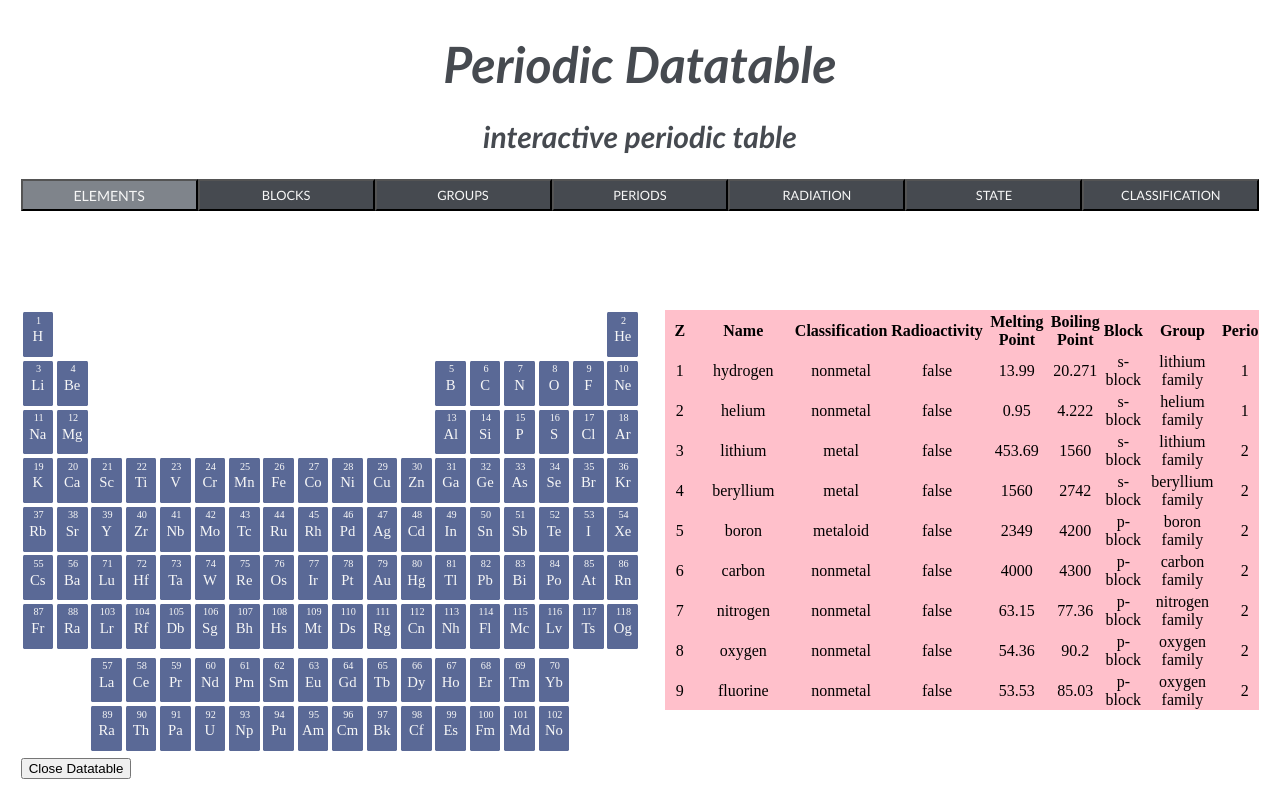
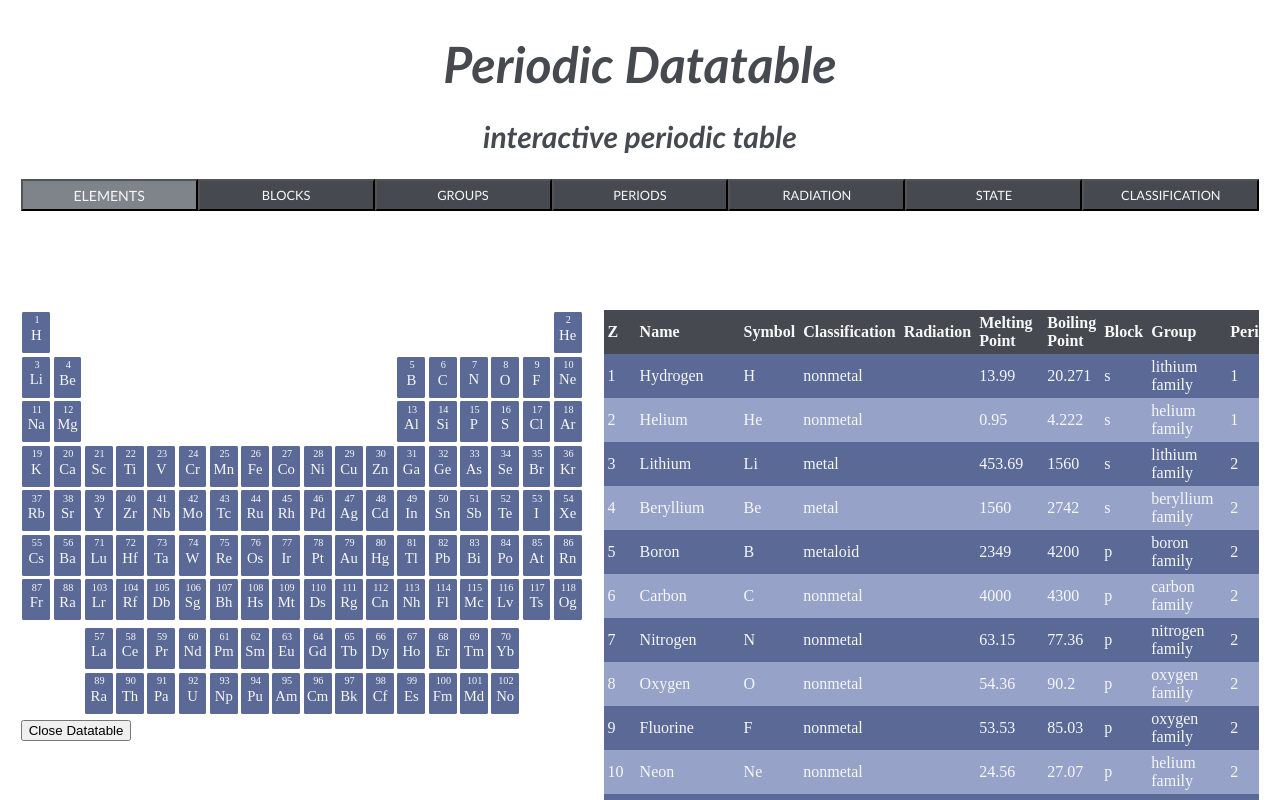
Before and after one commit to EKrionasLamprou/periodic-datatable, an Angular app in the folder periodic-datatable/: page / in a window 1280 px wide. Shown: the top 800 px of the page. Built offline with nearby package versions, Linux system fonts and the light colour scheme; no server answers.

Commit message:
datatable.component sass.

```diff
--- a/periodic-datatable/src/app/components/chemical-element/chemical-element.component.sass
+++ b/periodic-datatable/src/app/components/chemical-element/chemical-element.component.sass
@@ -74,7 +74,7 @@ $font: 'Times New Roman', Times, serif
     box-shadow: 0 0 50px $tile-colour-selected
 
 .disabled
-    background: #d6d1d8
+    background: $tile-colour-disabled
 
 .state-solid
     background: $tile-colour-state-solid
--- a/periodic-datatable/src/app/components/chemical-element/chemical-element.component.ts
+++ b/periodic-datatable/src/app/components/chemical-element/chemical-element.component.ts
@@ -56,7 +56,7 @@ export class ChemicalElementComponent extends ElementalComponent {
 
     const getBlocksHtmlClass = (): string => {
       let blocksClass: string = ''
-      blocksClass += `${this.element.block.name}`
+      blocksClass += `${this.element.block.name}-block`
       if (this.elementSelector.selectedElement?.block === this.element.block) {
         blocksClass += ' highlighted'
       }
--- a/periodic-datatable/src/app/components/datatable/datatable.component.html
+++ b/periodic-datatable/src/app/components/datatable/datatable.component.html
@@ -4,8 +4,9 @@
             <tr>
                 <th>Z</th>
                 <th>Name</th>
+                <th>Symbol</th>
                 <th>Classification</th>
-                <th>Radioactivity</th>
+                <th>Radiation</th>
                 <th>Melting Point</th>
                 <th>Boiling Point</th>
                 <th>Block</th>
@@ -16,9 +17,10 @@
         <tbody>
             <tr *ngFor="let element of getElements()">
                 <td class="cell">{{element.atomicNumber}}</td>
-                <td class="cell">{{element.name}}</td>
+                <td class="cell">{{element.name | titlecase}}</td>
+                <td class="cell">{{element.symbol}}</td>
                 <td class="cell">{{getElementClassification(element.classification)}}</td>
-                <td class="cell">{{element.isRadioactive}}</td>
+                <td class="cell">{{element.isRadioactive ? '☢' : ''}}</td>
                 <td class="cell">{{element.meltingPoint}}</td>
                 <td class="cell">{{element.boilingPoint}}</td>
                 <td class="cell">{{element.block.name}}</td>
--- a/periodic-datatable/src/app/components/datatable/datatable.component.sass
+++ b/periodic-datatable/src/app/components/datatable/datatable.component.sass
@@ -1,9 +1,33 @@
+@import ../../../styles/colours
+
 .container
-    background: pink
-    margin-left: 4%
-    height: 50vh
+    display: flex
+    margin-left: 3%
+    height: 45rem
     overflow-y: scroll
 
-    td
-        //padding: 0 1%
-        text-align: center
+table
+    position: relative
+    text-align: left
+    color: $text-colour
+    border-collapse: collapse
+
+th, td
+    padding: 0.25rem
+
+th
+    position: sticky
+    top: 0
+    background: $navbar-button-colour
+    box-shadow: 0 2px 2px 1px $modal-text-colour
+
+tr
+    background: $tile-colour
+
+tr:nth-child(even)
+    background: $tile-colour-stripe
+
+tr:hover
+    background: $tile-colour-selected
+    box-shadow: 0 0 50px $tile-colour-selected
+    color: $modal-text-colour
--- a/periodic-datatable/src/app/components/tooltip/tooltip.component.ts
+++ b/periodic-datatable/src/app/components/tooltip/tooltip.component.ts
@@ -135,7 +135,7 @@ export class TooltipComponent implements OnInit {
         this.getBackgroundText = (): string => this.element!.period.index.toString()
         break
       case 'blocks':
-        this.getTitle = (): string => this.element!.block.name
+        this.getTitle = (): string => `${this.element!.block.name}-block`
         this.getDescription = (): string => this.element!.block.description
         this.getBackgroundText = (): string => this.element!.block.name.substring(0, 1)
         break
--- a/periodic-datatable/src/app/models/modal-information.model.ts
+++ b/periodic-datatable/src/app/models/modal-information.model.ts
@@ -36,7 +36,7 @@ export class ElementModalInformation extends ModalInformation {
 }
 /** Represents chemical information of an element block to be shown on the modal. */
 export class BlockModalInformation extends ModalInformation {
-    getTitle = (): string => this.element.block.name
+    getTitle = (): string => `${this.element.block.name}-block`
     getSubTitle = (): string => ''
     getDetails = (): [string, string][] => []
     getDescription = (): string => this.element.block.description
--- a/periodic-datatable/src/assets/data/blocks.json
+++ b/periodic-datatable/src/assets/data/blocks.json
@@ -2,27 +2,27 @@
     "blocks": [
         {
             "index": 1,
-            "name": "s-block",
+            "name": "s",
             "description": "The s-block is on the left side of the conventional periodic table and is composed of elements from the first two columns plus one element in the rightmost column, the nonmetals hydrogen and helium and the alkali metals (in group 1) and alkaline earth metals (group 2). Their general valence configuration is ns1–2. Helium is an s-element, but nearly always finds its place to the far right in group 18, above the p-element neon. Each row of the table has two s-elements. The metals of the s-block (from the second period onwards) are mostly soft and have generally low melting and boiling points. Most impart colour to a flame. Chemically, all s-elements except helium are highly reactive. Metals of the s-block are highly electropositive and often form essentially ionic compounds with nonmetals, especially with the highly electronegative halogen nonmetals."
         },
         {
             "index": 2,
-            "name": "p-block",
+            "name": "p",
             "description": "This block is the only one having all three types of elements: metals, nonmetals, and metalloids. The p-block elements are unified by the fact that their valence (outermost) electrons are in the p orbital."
         },
         {
             "index": 3,
-            "name": "d-block",
+            "name": "d",
             "description": "The d-block elements are all metals and most have one or more chemically active d-orbital electrons. Because there is a relatively small difference in the energy of the different d-orbital electrons, the number of electrons participating in chemical bonding can vary. The d-block elements have a tendency to exhibit two or more oxidation states, differing by multiples of one."
         },
         {
             "index": 4,
-            "name": "f-block",
+            "name": "f",
             "description": "The f-block elements come in two series, in periods 6 and 7. All are metals. The f-orbital electrons are less active in the chemistry of the period 6 f-block elements, although they do make some contribution:[4] these are rather similar to each other."
         },
         {
             "index": 5,
-            "name": "g-block",
+            "name": "g",
             "description": "A g-block is predicted to begin in the vicinity of element 121. Though g-orbitals are not expected to start filling in the ground state until around element 124–126 (see extended periodic table), they are likely already low enough in energy to start participating chemically in element 121,[5] similar to the situation of the 4f and 5f orbitals."
         }
     ]
--- a/periodic-datatable/src/styles/colours.sass
+++ b/periodic-datatable/src/styles/colours.sass
@@ -9,6 +9,7 @@ $tile-colour: #5a6996
 $tile-colour-stripe: #96a2c7
 $tile-colour-selected: #ffffff
 $tile-colour-highlighted: #c3cce7
+$tile-colour-disabled: #d6d1d8
 
 $tile-colour-block-s: #a33d3d
 $tile-colour-block-p: #ceb95e
```
